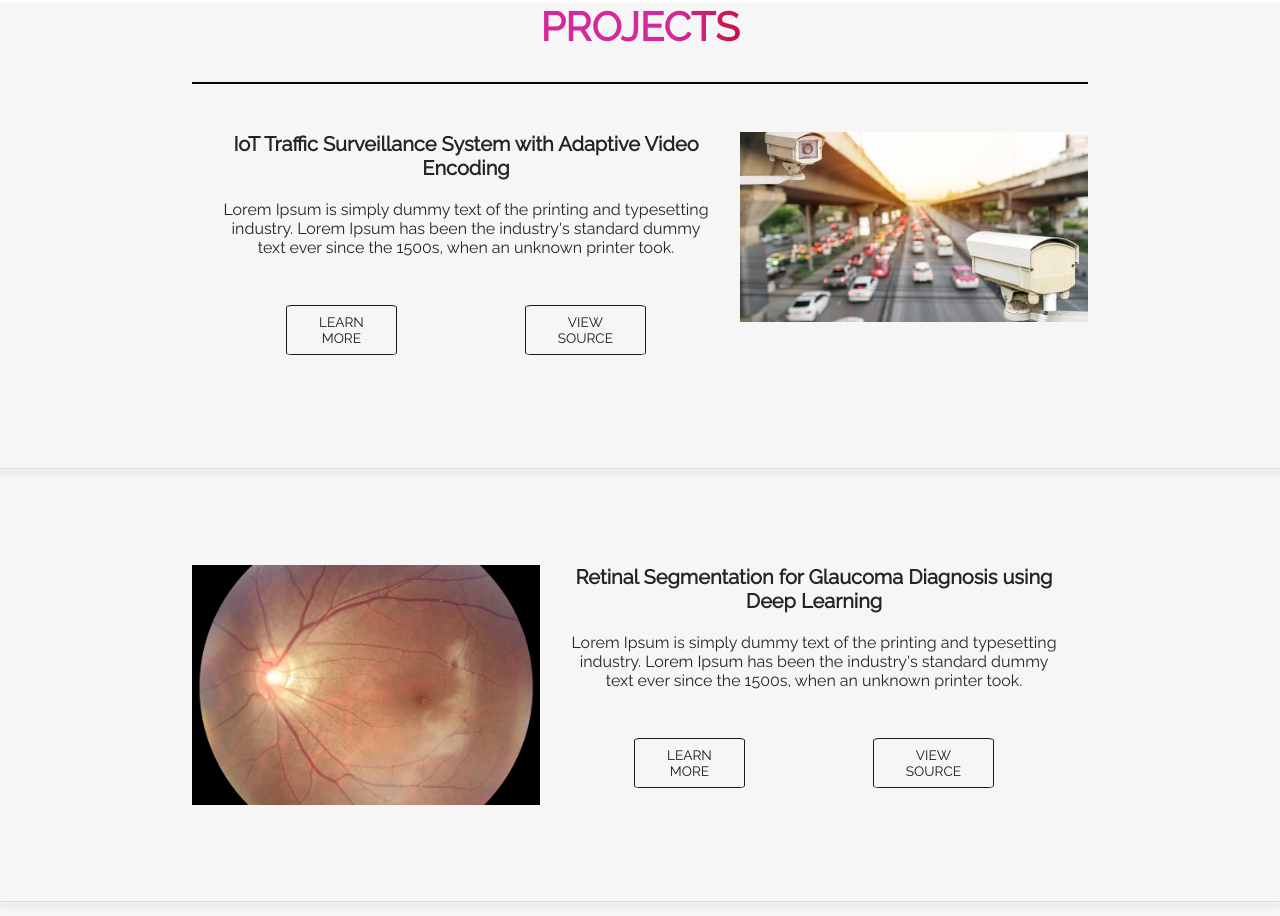
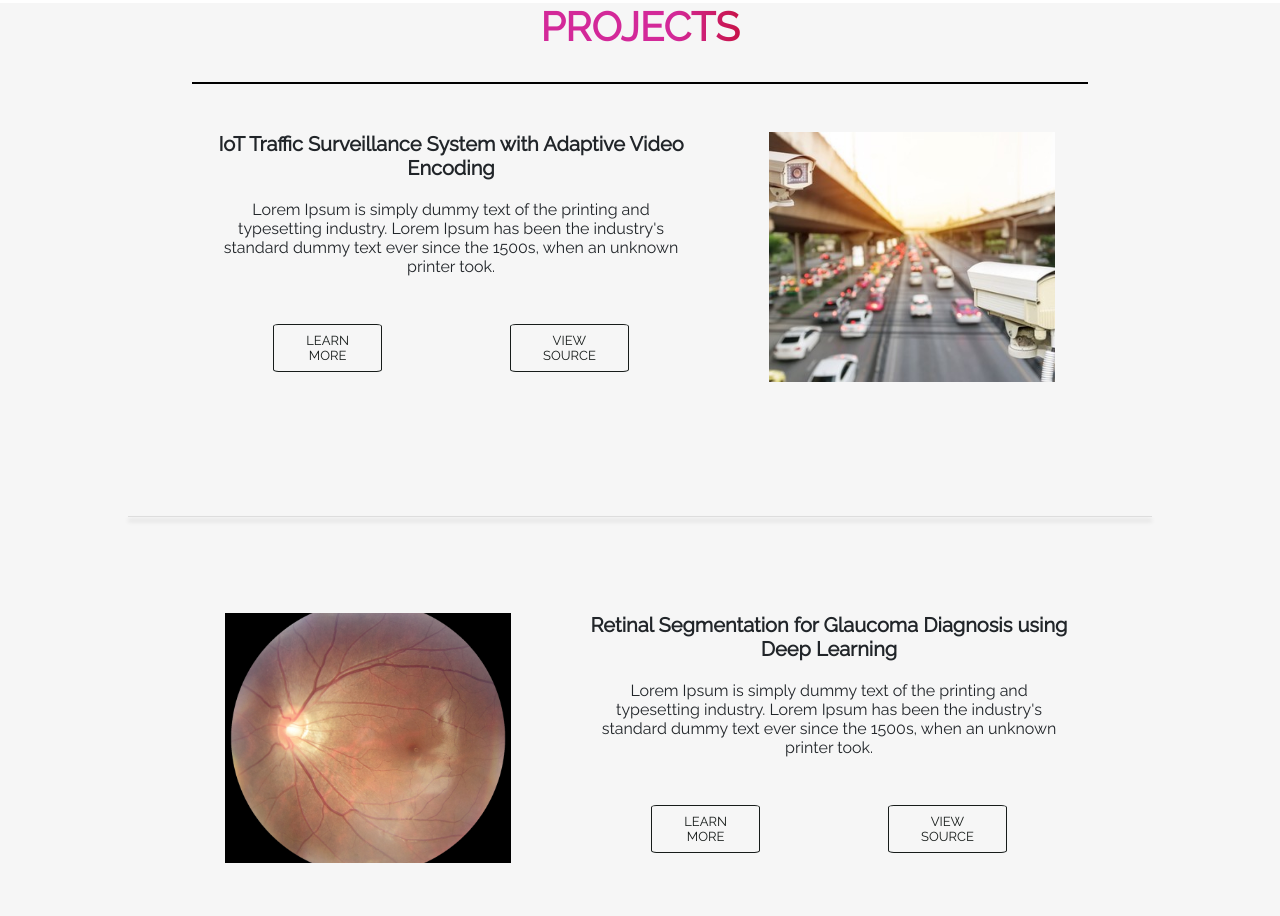
Before and after one commit to guptavasu1213/Porfolio-Website, a website: page index.html in a window 1280 px wide. Shown: the part 1597-2513 px from the top of the page. Drawn offline with Linux system fonts and the light colour scheme.

Commit message:
Make project photos scale down and cascade

```diff
--- a/css/about-me.css
+++ b/css/about-me.css
@@ -1,20 +1,17 @@
-#about-me .summary-text{
+#about-me .summary-text {
     font: normal 400 2.5vmin "Ubuntu";
     text-align: center;
-
-    margin-left: 20%;
-    margin-right: 20%;
+    margin-left: 10%;
+    margin-right: 10%;
 }
 
-.my-portrait{
+.my-portrait {
     width: 15%;
     height: 15%;
     max-width: 450px;
-
     border-radius: 100%;
     border-style: solid;
     border-width: thin;
     border-color: rgb(153, 153, 153);
-
     margin-bottom: 3rem;
 }
--- a/css/common-style.css
+++ b/css/common-style.css
@@ -1,41 +1,43 @@
 /* import fonts from fonts.css file */
+
 @import url(./fonts.css);
 @import url(./partials/variables.css);
-
 @import url('https://fonts.googleapis.com/css2?family=Montserrat:wght@300;400;700&display=swap');
 @import url('https://fonts.googleapis.com/css2?family=Raleway&display=swap');
+/* Remove all the padding */
 
-/* Remove all the padding */
-*{
-    padding:0;
+* {
+    padding: 0;
     margin: 0;
     box-sizing: border-box;
 }
 
-html{
+html {
     scroll-behavior: smooth;
 }
 
-.contain{
+.contain {
     min-height: 100vh;
     width: 100%;
     display: flex;
     flex-direction: column;
     align-items: center;
     justify-content: center;
+    padding: 0% 10%;
+    /* margin: 20px 50px; */
 }
 
-.section-heading{
+.section-heading {
     font: normal 600 5vmin var(--raleway);
     text-transform: uppercase;
-    color:  black;
+    color: black;
 }
 
-.white-font{
+.white-font {
     color: white;
 }
 
-.divider{
+.divider {
     display: block;
     width: 70vw;
     height: 2px;
@@ -43,8 +45,7 @@ html{
     margin: 2rem 0 3rem 0;
 }
 
-
-.pink-gradient-text{
+.pink-gradient-text {
     background-image: var(--pink-gradient);
     background-size: 100%;
     -webkit-background-clip: text;
@@ -53,10 +54,10 @@ html{
     -moz-text-fill-color: transparent;
 }
 
-.white-background{
+.white-background {
     background-color: #ffffff;
 }
 
-.light-gray-background{
+.light-gray-background {
     background-color: #F6F6F6;
 }
--- a/css/projects.css
+++ b/css/projects.css
@@ -1,111 +1,108 @@
-#projects .project-divider{
+#projects .project-divider {
     border: 0.5px solid var(--dark-gray);
     box-shadow: 0px 4px 4px rgba(0, 0, 0, 0.25);
 }
+
 #projects hr {
     width: 100%;
-
     box-shadow: 0px 4px 4px rgba(0, 0, 0, 0.25);
-
     margin: 6rem 0rem;
 }
-#projects .project{
-    display: inline-flex;
+
+#projects .project {
+    display: flex;
     flex-wrap: wrap;
-
-    margin-left: 15%;
-    margin-right: 15%;
-
-    max-height: 30vh;
-    overflow: hidden;
-}
-#projects .content-container{
-    flex:1;
-
-    margin-left: 30px;
-    margin-right: 30px;
+    margin-left: 5%;
+    margin-right: 5%;
+    /* max-height: 30vh;
+    overflow: hidden; */
 }
 
-.project-image{
+#projects .content-container {
+    flex: 1;
+    margin: 0px 30px;
+}
+
+.project-image {
     position: relative;
     object-fit: cover;
     background-size: contain;
-
-    width: 100%;
-    height: 70%;
+    width: 90%;
+    min-width: 100px;
+    /* max-width: 620px; */
+    /* height: 100%; */
+    /* width: 500px; */
+    /* height: 250px; */
 }
 
-#projects .image-container{
-    flex:1;
+#projects .image-container {
+    flex: 1;
+    min-width: 300px;
+    margin: 0px 30px;
+    display: flex;
+    justify-content: center;
 }
 
-#projects .project .project-title{
+#projects .project .project-title {
     font: normal 900 2.5vmin var(--raleway);
     text-align: center;
-
     margin-bottom: 20px;
 }
 
-#projects .project .project-description{
+#projects .project .project-description {
     font: normal 500 2vmin var(--raleway);
     text-align: center;
 }
 
-#projects .project .button-container{
+#projects .project .button-container {
     display: flex;
-
     justify-content: center;
     align-items: center;
 }
 
-#projects .project .project-button{
-    font: normal 500 1.7vmin var(--raleway);
+#projects .project .project-button {
+    font: normal 550 13px var(--raleway);
     color: var(--dark-gray);
     text-transform: uppercase;
     text-align: center;
-
     border-style: solid;
     border-width: 1px;
     border-color: var(--dark-gray);
     border-radius: 5%;
-
     margin: 3rem 4rem;
     padding: 0.5rem 2rem;
-
     transition: .3s ease;
     transition-property: background-color, color;
 }
-#projects .project .project-button:hover{
+
+#projects .project .project-button:hover {
     color: white;
     background-color: var(--dark-gray);
     text-decoration: none;
 }
 
-.project-divider{
+.project-divider {
     margin: 6rem 0rem;
 }
 
-#projects .view-more-projects-button{
+#projects .view-more-projects-button {
     font: normal 500 17px var(--raleway);
     color: white;
     text-transform: uppercase;
     text-align: center;
-
     background-color: var(--dark-gray);
-
     padding: 0.7rem 30vw;
-
     transition: .3s ease;
     transition-property: color;
 }
-#projects .view-more-projects-button:hover{
+
+#projects .view-more-projects-button:hover {
     /* background-image: var(--pink-gradient);
     background-size: 100%;
     -webkit-background-clip: text;
     -moz-background-clip: text;
     -webkit-text-fill-color: transparent;
-    -moz-text-fill-color: transparent;
-*/
+    -moz-text-fill-color: transparent;*/
     color: rgb(252, 45, 183);
     text-decoration: none;
 }
--- a/index.html
+++ b/index.html
@@ -51,13 +51,13 @@
             </div>
         </div>
         <div class="image-container">
-            <img class="project-image" src={{=value.imgSrc}}>
+            <img class="project-image" src={{=value.imgSrc}} width="500" height="250">
         </div>
 
         <!-- Else Odd Projects -->
         {{??}}
         <div class="image-container">
-            <img class="project-image" src={{=value.imgSrc}}>
+            <img class="project-image" src={{=value.imgSrc}} width="500" height="250">
         </div>
         <div class="content-container">
             <div class="project-title">{{=value.title}}</div>
@@ -284,9 +284,6 @@
                 </div>
             </div>
         </div> -->
-
-
-
     </section>
 
 
```
